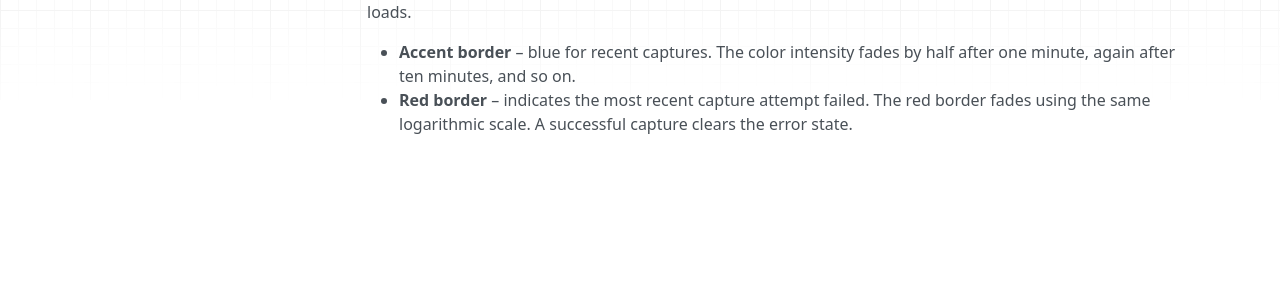
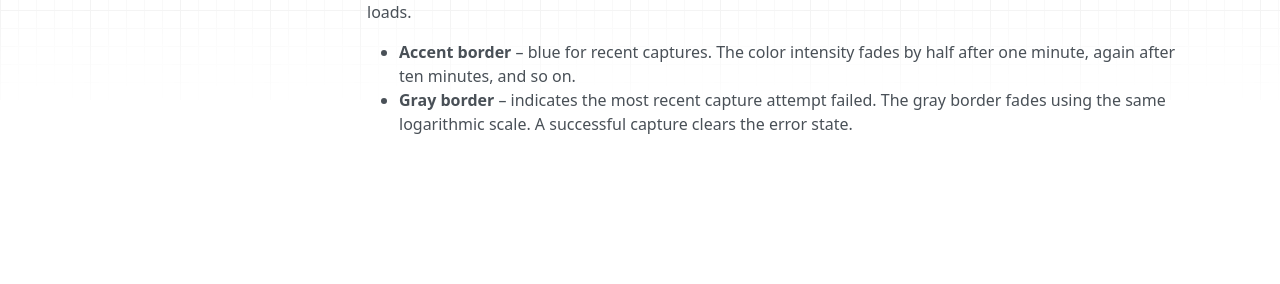
Before and after one commit to KristopherKubicki/glimpser, an MkDocs documentation site: the page built from docs/border_legend.md, in a window 1280 px wide. Shown: the part 206-490 px from the top of the page. Built offline with MkDocs 1.6.1, drawn with Linux system fonts in a browser that asks for light colours; nearby versions of some CDN libraries.

Commit message:
fix(ui): use gray for error status

```diff
--- a/app/static/css/style.css
+++ b/app/static/css/style.css
@@ -468,7 +468,7 @@
 }
 
 .status-box.error {
-  border-color: red;
+  border-color: gray;
 }
 
 /* Improve video controls on mobile */
@@ -1558,7 +1558,7 @@
   background-color: orange;
 }
 .status-dot.error {
-  background-color: red;
+  background-color: gray;
 }
 
 .metrics-list li {
--- a/app/static/js/templates.js
+++ b/app/static/js/templates.js
@@ -268,7 +268,7 @@
 }
 
 export function computeBorderColor(ageMinutes, isError) {
-  const base = isError ? [255, 0, 0] : [26, 115, 232];
+  const base = isError ? [128, 128, 128] : [26, 115, 232];
   let step = 0;
   if (ageMinutes >= 1) {
     step = Math.floor(Math.log10(ageMinutes)) + 1;
--- a/docs/border_legend.md
+++ b/docs/border_legend.md
@@ -8,5 +8,5 @@
 
 - **Accent border** – blue for recent captures. The color intensity fades by half after one minute,
   again after ten minutes, and so on.
-- **Red border** – indicates the most recent capture attempt failed. The red border fades using the
+- **Gray border** – indicates the most recent capture attempt failed. The gray border fades using the
   same logarithmic scale. A successful capture clears the error state.
```
Also changed, not shown: docs/system_monitoring.md (+1 -1 lines), 1 other file.
